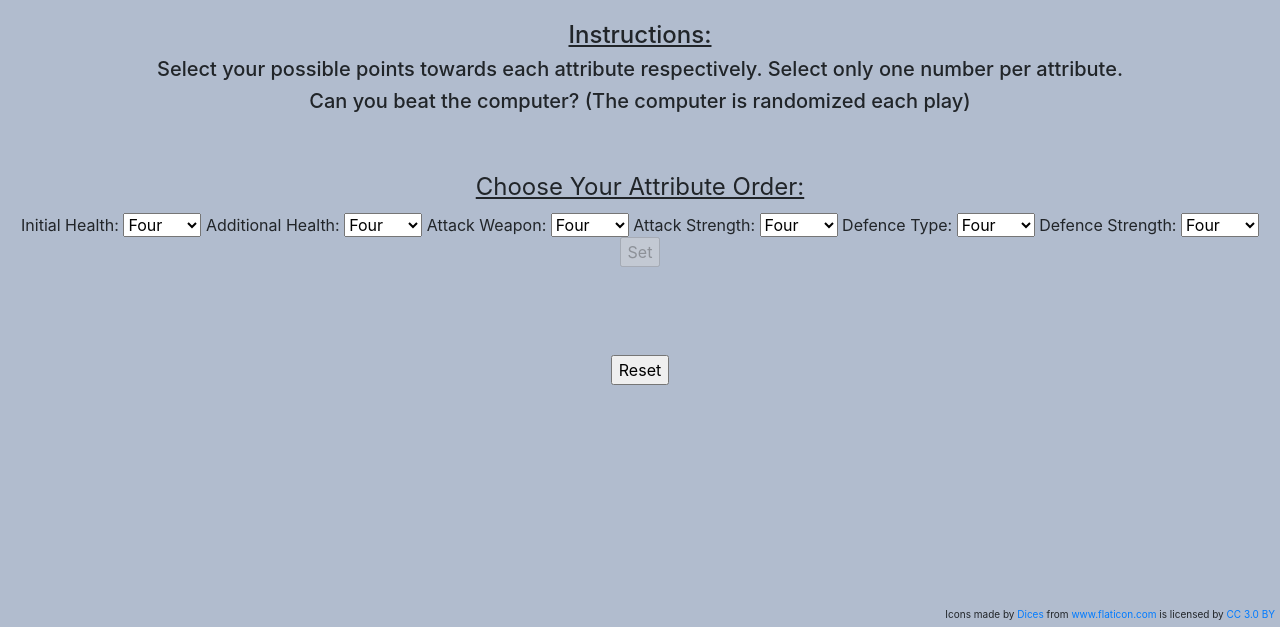
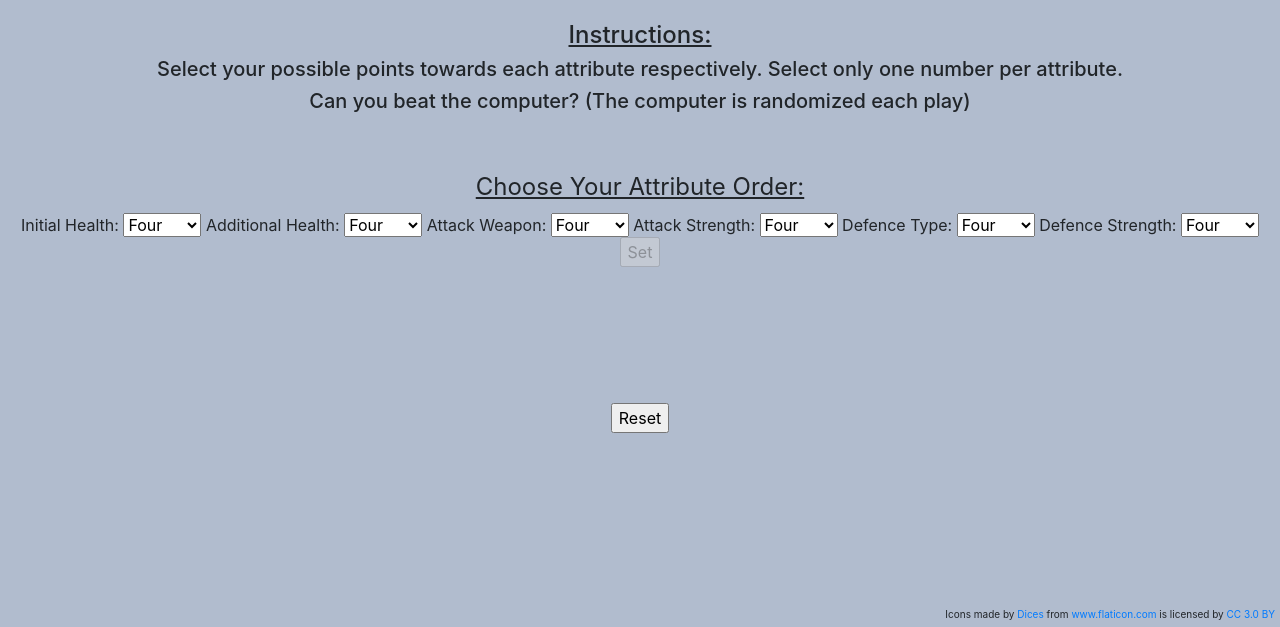
Before and after one commit to EleMint/DiceGame, a plain HTML site: page index.html in a window 1280 px wide. Shown: the part 173-800 px from the top of the page. Drawn offline with nearby package versions, Linux system fonts and the light colour scheme.

Commit message:
Relocated reset button location.

```diff
--- a/index.html
+++ b/index.html
@@ -110,9 +110,8 @@
 							  <option value="20">Twenty</option>
 							</select>
 			<input type="submit" disabled value="Set" id="setButton" onclick="setAttributes()">
-	</fieldset><br>
-	<p id="pTag"><br></p>
-	<br>
+	</fieldset><br><br>
+	<p id="pTag"><br></p><br><br>
 	<input type="submit" value="Reset" onclick="window.location.reload()">
 
 
```
